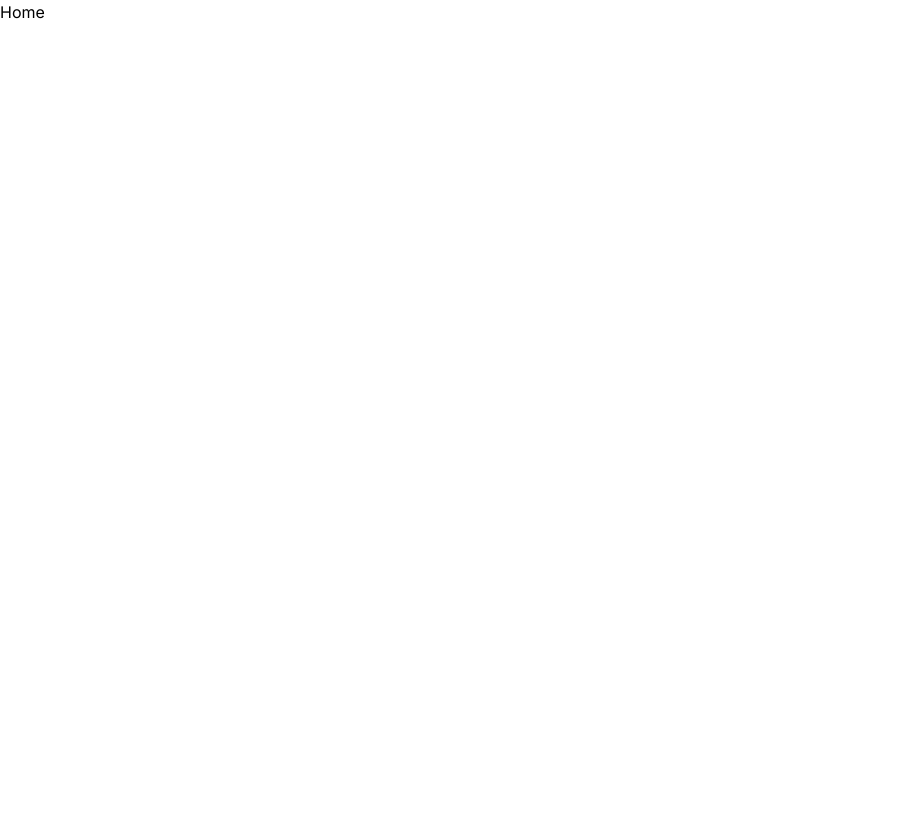
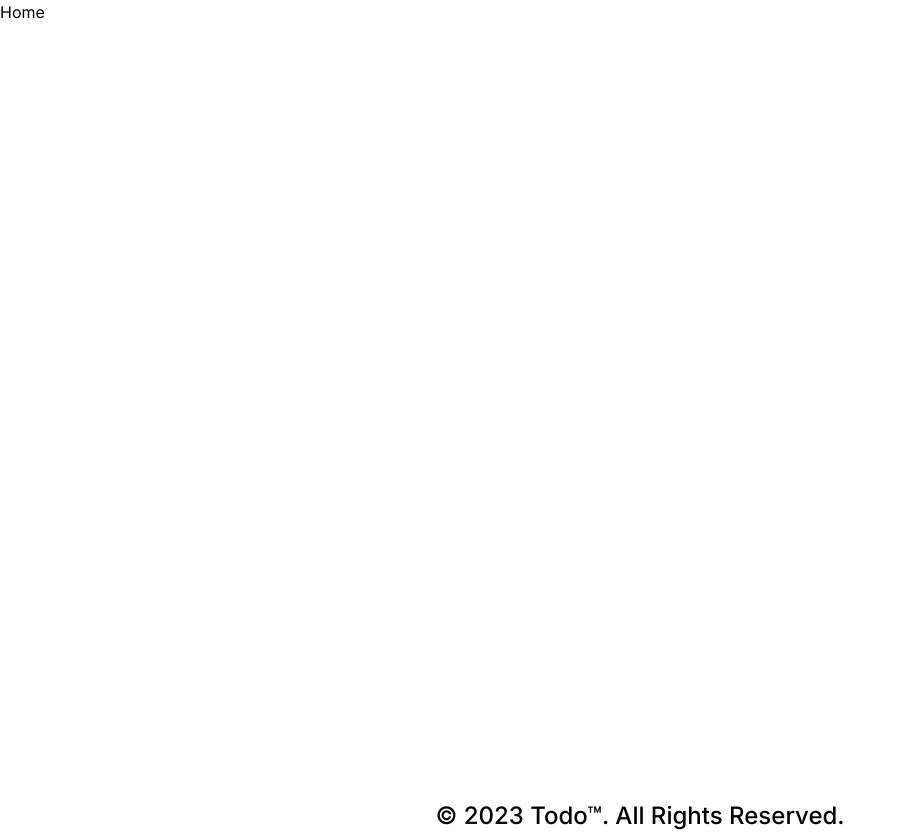
Before and after one commit to sojib-mondol/nextjs-todo, a Next.js app: page / in a window 1280 px wide. Shown: the whole page, without its empty margins (0-905 px from the left). Before the commit the page ends 800 px from the top, so only its background shows below. Built offline with nearby package versions, Linux system fonts and the light colour scheme.

Commit message:
footer added

```diff
--- a/app/layout.tsx
+++ b/app/layout.tsx
@@ -1,3 +1,4 @@
+import Footer from '@/components/footer/Footer'
 import './globals.css'
 import type { Metadata } from 'next'
 import { Inter } from 'next/font/google'
@@ -16,7 +17,14 @@ export default function RootLayout({
 }) {
   return (
     <html lang="en">
-      <body className={inter.className}>{children}</body>
+      <body className={inter.className}>
+        <main>
+          {children}
+        </main>
+          <footer>
+            <Footer/>
+          </footer>
+      </body>
     </html>
   )
 }
--- a/app/page.tsx
+++ b/app/page.tsx
@@ -2,7 +2,7 @@ import React from 'react'
 
 const Home = () => {
   return (
-    <div>Home</div>
+    <div className='h-screen'>Home</div>
   )
 }
 
--- /dev/null
+++ b/components/footer/Footer.tsx
@@ -0,0 +1,13 @@
+import React from 'react';
+
+const Footer = () => {
+    return (
+        <div className='w-full'>
+            <p className='text-center text-2xl font-medium '>
+                &copy; 2023 Todo™. All Rights Reserved.
+            </p>
+        </div>
+    );
+};
+
+export default Footer;
```
